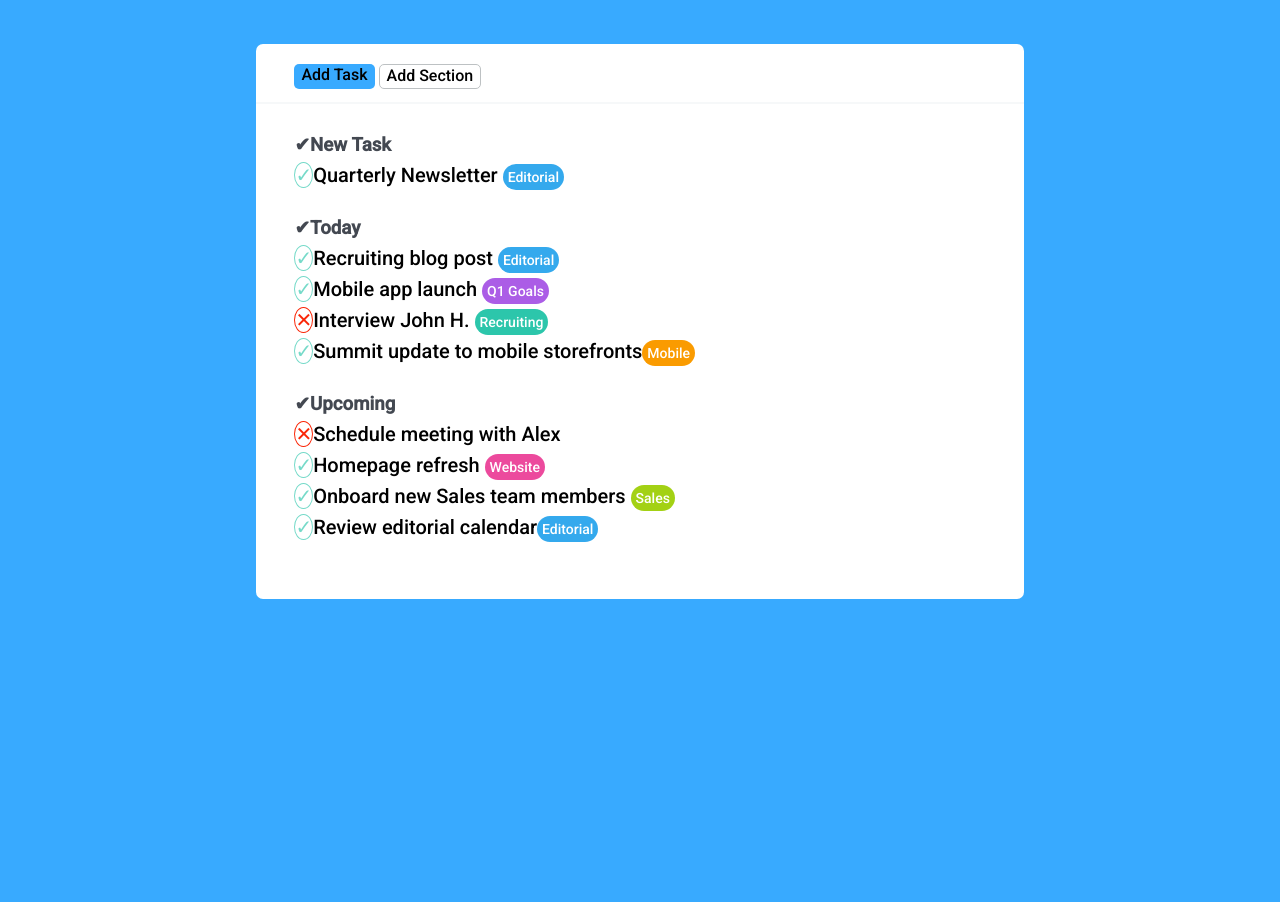
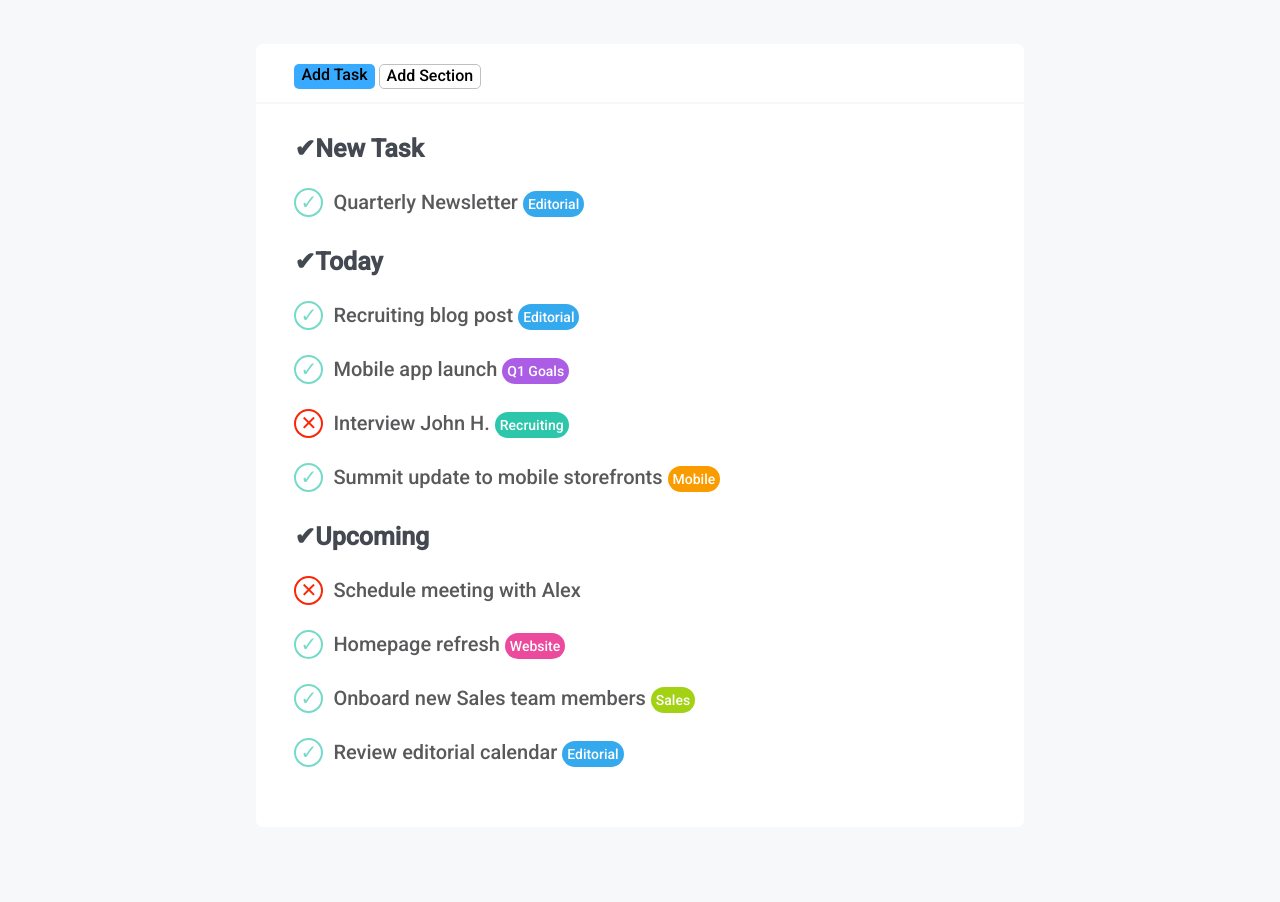
Before and after one commit to nicolofossati/html-css-toboolist, a plain HTML site: page index.html in a window 1280 px wide. Shown: the part 106-1008 px from the top of the page. Before the commit the page ends 805 px from the top, so only its background shows below. Drawn offline with Linux system fonts and the light colour scheme.

Commit message:
check mark corretto

```diff
--- a/css/style.css
+++ b/css/style.css
@@ -5,13 +5,13 @@
 }
 
 body{
-    background-color: #38AAFF;
+    background-color: #F6F8F9;
     font-family: 'Roboto', sans-serif;
 }
 
 header{
     height: 100px;
-    background-color: azure;
+    background-color: white;
     padding: 10px 0 10px 40px;
 }
 
@@ -87,11 +87,13 @@ section{
 
 .section_div h3{
     color: #434851;
+    font-size: 25px;
 }
 
 .section_div div{
-    margin-top: 7px;
+    margin-top: 25px;
     font-size: 20px;
+    color: #59595b;
 }
 
 .section_div h3::before{
@@ -99,18 +101,25 @@ section{
     color: #434851;
 }
 
+.generic_row::before{
+    border-radius: 50%;
+    width: 25px;
+    height: 25px;
+    text-align: center;
+    margin-right: 10px;
+    display: inline-block;
+}
+
 .check_row::before{
     content: "\2713";
     color: #76DAC9;
-    border:1px solid #76DAC9;
-    border-radius: 50%;
+    border:2px solid #76DAC9;
 }
 
 .cross_row::before{
     content: "\2715";
     color: #FA2607;
-    border:1px solid #FA2607;
-    border-radius: 50%;
+    border:2px solid #FA2607;
 }
 
 .span_type{
--- a/index.html
+++ b/index.html
@@ -34,23 +34,23 @@
             <div id="section_container">
                 <div class="section_div">
                     <h3>New Task</h3>
-                    <div class="check_row">Quarterly Newsletter <span class="span_type editorial">Editorial</span></div>
+                    <div class="generic_row check_row">Quarterly Newsletter <span class="span_type editorial">Editorial</span></div>
                 </div>
 
                 <div class="section_div">
                     <h3>Today</h3>
-                    <div class="check_row">Recruiting blog post <span class="span_type editorial">Editorial</span></div>
-                    <div class="check_row">Mobile app launch <span class="span_type q1_goals">Q1 Goals</span></div>
-                    <div class="cross_row">Interview John H. <span class="span_type recruiting">Recruiting</span></div>
-                    <div class="check_row">Summit update to mobile storefronts<span class="span_type mobile">Mobile</span></div>
+                    <div class="generic_row check_row">Recruiting blog post <span class="span_type editorial">Editorial</span></div>
+                    <div class="generic_row check_row">Mobile app launch <span class="span_type q1_goals">Q1 Goals</span></div>
+                    <div class="generic_row cross_row">Interview John H. <span class="span_type recruiting">Recruiting</span></div>
+                    <div class="generic_row check_row">Summit update to mobile storefronts <span class="span_type mobile">Mobile</span></div>
                 </div>
 
                 <div class="section_div">
                     <h3>Upcoming</h3>
-                    <div class="cross_row">Schedule meeting with Alex</div>
-                    <div class="check_row">Homepage refresh <span class="span_type website">Website</span></div>
-                    <div class="check_row">Onboard new Sales team members <span class="span_type sales">Sales</span></div>
-                    <div class="check_row">Review editorial calendar<span class="span_type editorial">Editorial</span></div>
+                    <div class="generic_row cross_row">Schedule meeting with Alex</div>
+                    <div class="generic_row check_row">Homepage refresh <span class="span_type website">Website</span></div>
+                    <div class="generic_row check_row">Onboard new Sales team members <span class="span_type sales">Sales</span></div>
+                    <div class="generic_row check_row">Review editorial calendar <span class="span_type editorial">Editorial</span></div>
                 </div>
             </div>
 
```
